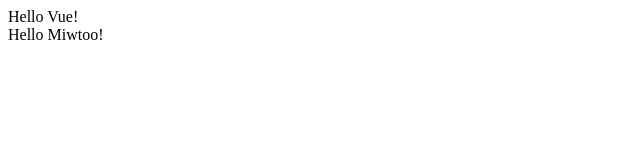
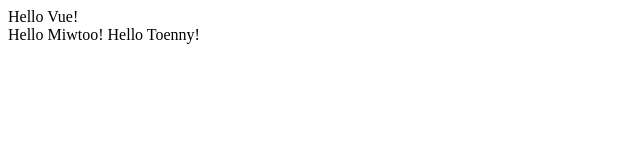
Before and after one commit to tone7784/hello-vue, a plain HTML site: page index.html in a window 1280 px wide. Shown: the full height of the page, 0-640 px from the left. Drawn offline with nearby package versions, Linux system fonts and the light colour scheme.

Commit message:
tone add

```diff
--- a/app.js
+++ b/app.js
@@ -3,5 +3,6 @@
 	data: {
 		message: 'Hello Vue!',
 		miw: 'Hello Miwtoo!',
+		tone: 'Hello Toenny!',
 	},
 });
--- a/index.html
+++ b/index.html
@@ -10,6 +10,7 @@
 		<div id="app">
 			{{message}} <br />
 			{{miw}}
+			{{tone}}
 		</div>
 
 		<script src="app.js" charset="utf-8"></script>
```
